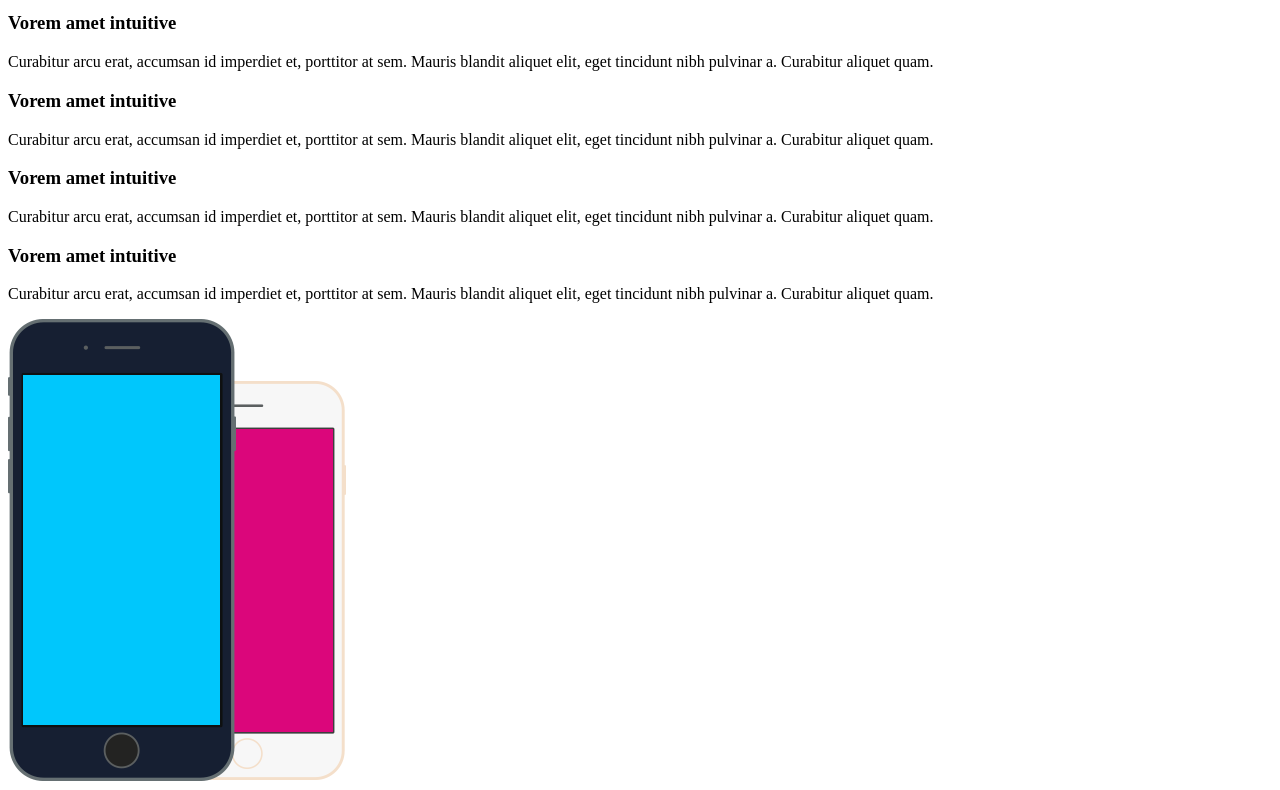
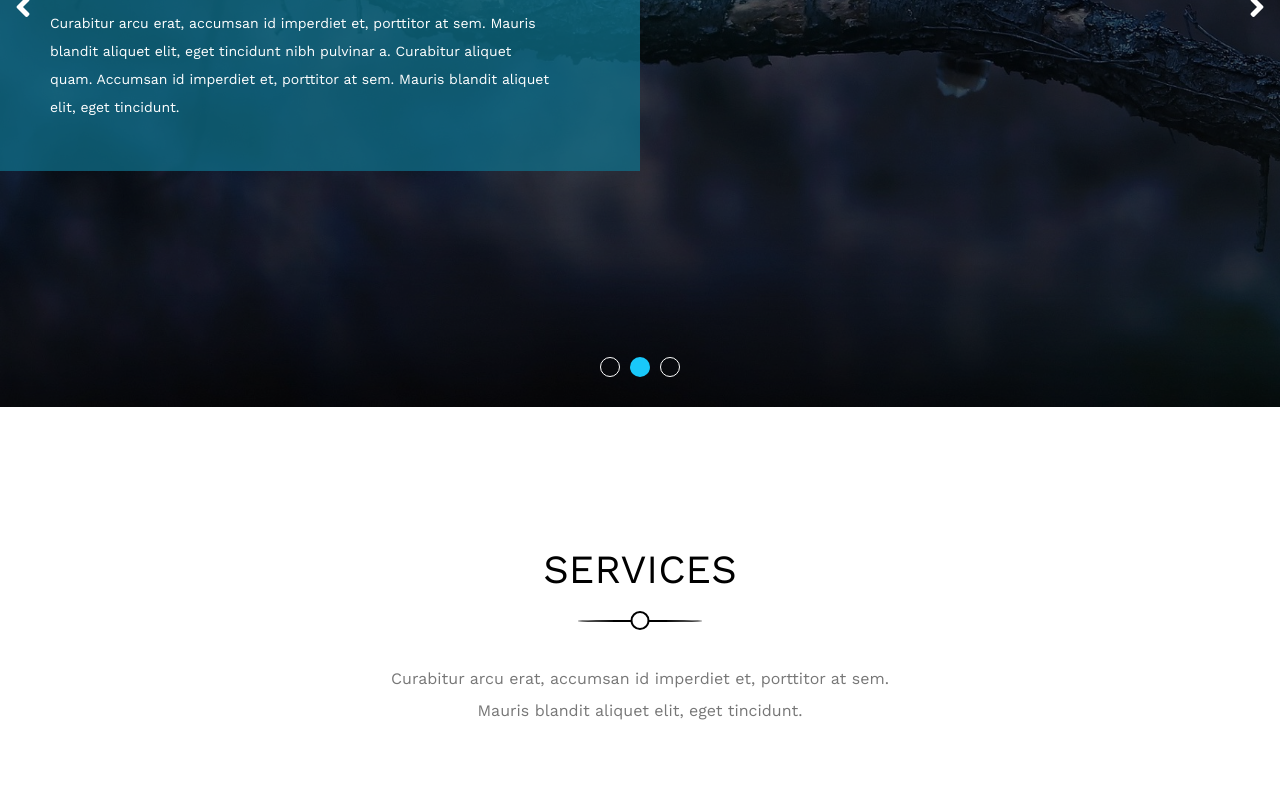
Before and after one commit to seyam-tech/second-template, a plain HTML site: page index.html in a window 1280 px wide. Shown: the part 393-1183 px from the top of the page. Drawn offline with nearby package versions, Linux system fonts and the light colour scheme; the site is published under a folder, as on GitHub Pages, so addresses that start at the root find nothing.

Commit message:
Update index.html

```diff
--- a/index.html
+++ b/index.html
@@ -7,10 +7,10 @@
     <meta name="viewport" content="width=device-width, initial-scale=1.0">
     <title>kasper template two</title>
     <!-- main template css file -->
-    <link rel="stylesheet" href="/css/Kasper.css">
-    <link rel="stylesheet" href="/css/normalize.css">
+    <link rel="stylesheet" href="css/Kasper.css">
+    <link rel="stylesheet" href="css/normalize.css">
     <!-- font awsome library -->
-    <link rel="stylesheet" href="/css/all.min.css">
+    <link rel="stylesheet" href="css/all.min.css">
     <!-- google fonts -->
     <link rel="preconnect" href="https://fonts.googleapis.com">
     <link rel="preconnect" href="https://fonts.gstatic.com" crossorigin>
```
